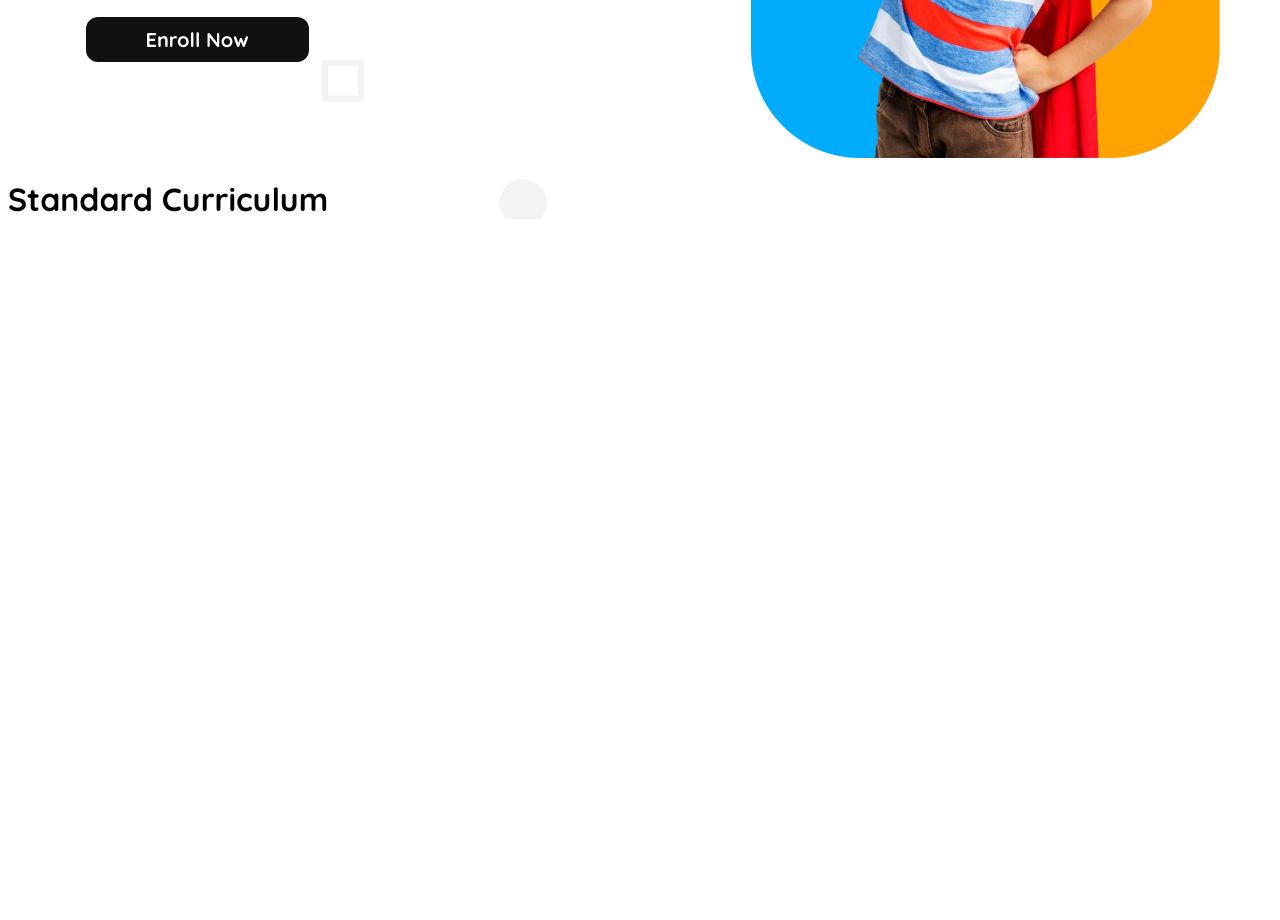
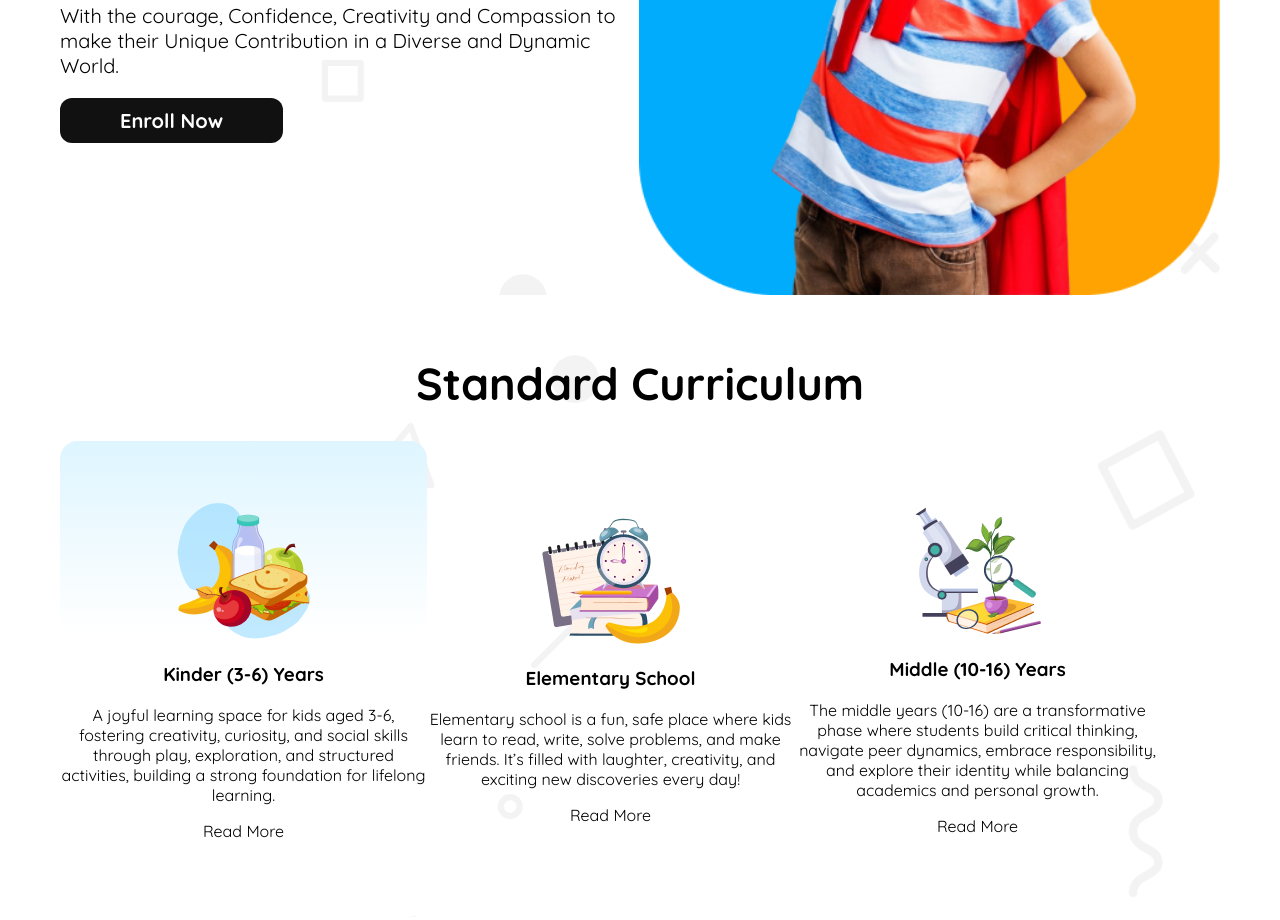
Before and after one commit to limonreza/a2-kids-school, a plain HTML site: page index.html in a window 1280 px wide. Shown: the part 505-1425 px from the top of the page. Before the commit the page ends 800 px from the top, so only its background shows below. Drawn offline with Linux system fonts and the light colour scheme.

Commit message:
added main section

```diff
--- a/index.html
+++ b/index.html
@@ -21,7 +21,7 @@
             </ul>
             <button class="nav-btn quick-sand-font">Contact</button>
         </nav>
-        <div class="banner">
+        <div class="banner display-flex">
           <div class="banner-content">
             <h1 class="banner-title"><span class="empowering">Empowering <br></span> students from small age <span class="t-v">towards vision</span></h1>
             <p class="banner-description">With the courage, Confidence, Creativity and Compassion to make their Unique Contribution in a Diverse and Dynamic World.</p>
@@ -32,6 +32,35 @@
     </header>
     <main class="bg-img">
         <h1 class="main-title">Standard Curriculum</h1>
+        <section>
+            <div class="cards-container display-flex">
+                <div class="card-1 display-flex" id="facts-card">
+                    <div>
+                        <img src="assets/kinder.png" alt="">
+                        <h3 class="card-title">Kinder (3-6) Years</h3>
+                        <p class="card-description">A joyful learning space for kids aged 3-6, fostering creativity, curiosity, and social skills through play, exploration, and structured activities, building a strong foundation for lifelong learning.</p>
+                        <p class="k-read-more">Read More</p>
+                    </div>
+                </div>
+                <div class="card-2 display-flex" id="facts-card">
+                    <div>
+                        <img src="assets/elementary.png" alt="">
+                        <h3 class="card-title">Elementary School</h3>
+                        <p class="card-description">Elementary school is a fun, safe place where kids learn to read, write, solve problems, and make friends. It’s filled with laughter, creativity, and exciting new discoveries every day!</p>
+                        <p class="e-read-more">Read More</p>
+                    </div>
+                </div>
+                <div class="card-3 display-flex" id="facts-card">
+                    <div>
+                        <img src="assets/middle.png" alt="">
+                        <h3 class="card-title">Middle (10-16) Years</h3>
+                        <p class="card-description">The middle years (10-16) are a transformative phase where students build critical thinking, navigate peer dynamics, embrace responsibility, and explore their identity while balancing academics and personal growth.</p>
+                        <p class="m-read-more">Read More</p>
+                    </div>
+                </div>
+            </div>
+
+        </section>
     </main>
     <footer>
 
--- a/style/kids.css
+++ b/style/kids.css
@@ -71,8 +71,8 @@
   }
 /* banner related style */
 .banner{
-    display: flex;
     align-items: center;
+    margin-bottom: 60px;
 }
 .banner-content{
     max-width: 640px;
@@ -88,6 +88,7 @@
 }
 .banner-img{
     margin-top: 18px;
+    width: 100%;
 }
 .empowering{
     color: #FEA301;
@@ -105,10 +106,36 @@
     border: none;
   }
 
+  /* Main related style */
+  main{
+    max-width: 1160px;
+    margin: 0 auto;
+  }
+  .main-title{
+    font-size: 2.8rem;
+    font-weight: 700;
+    text-align: center;
+  }
+  .card-container{
+
+  }
+  #facts-card{
+    width: 367px;
+    height: 476px;
+    border-radius: 18px;
+    align-items: center;
+    justify-content: center;
+    text-align: center;
+    border: 0.94px solid 28px rgba(0, 0, 0, 0.05);
+  }
+  .card-1{
+    background: linear-gradient(180.00deg, rgb(222, 245, 255),rgba(255, 255, 255, 0) 40%),
+    rgb(255, 255, 255);
+  }
 
   /* Responsive media query for Mobile Device */
   @media screen and (max-width: 576px) {
-    .navbar{
+    .navbar, .scl-icon, .nav-links, .banner{
         flex-direction: column;
         align-items: flex-start;
     }
```
